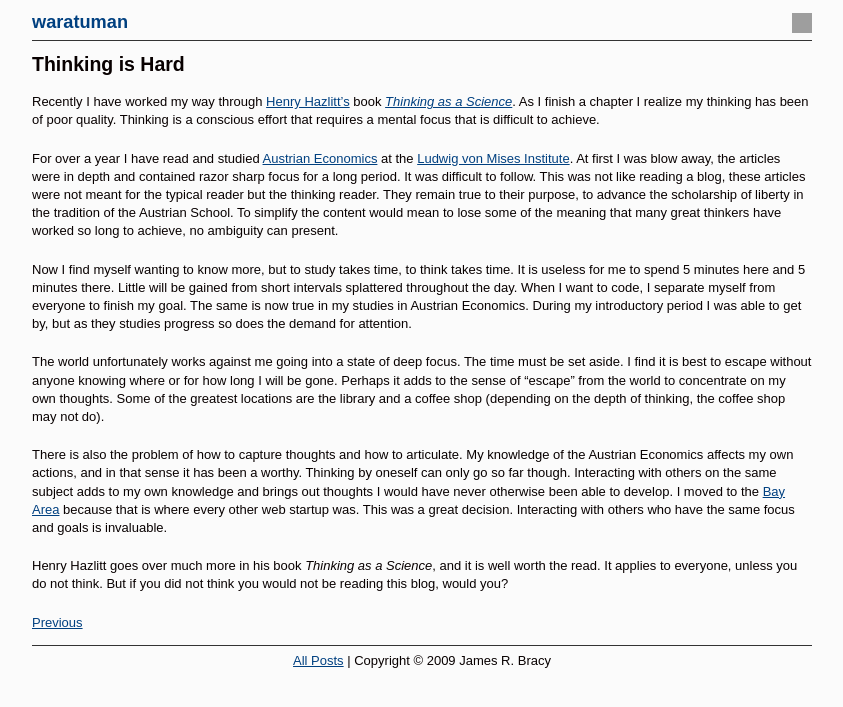
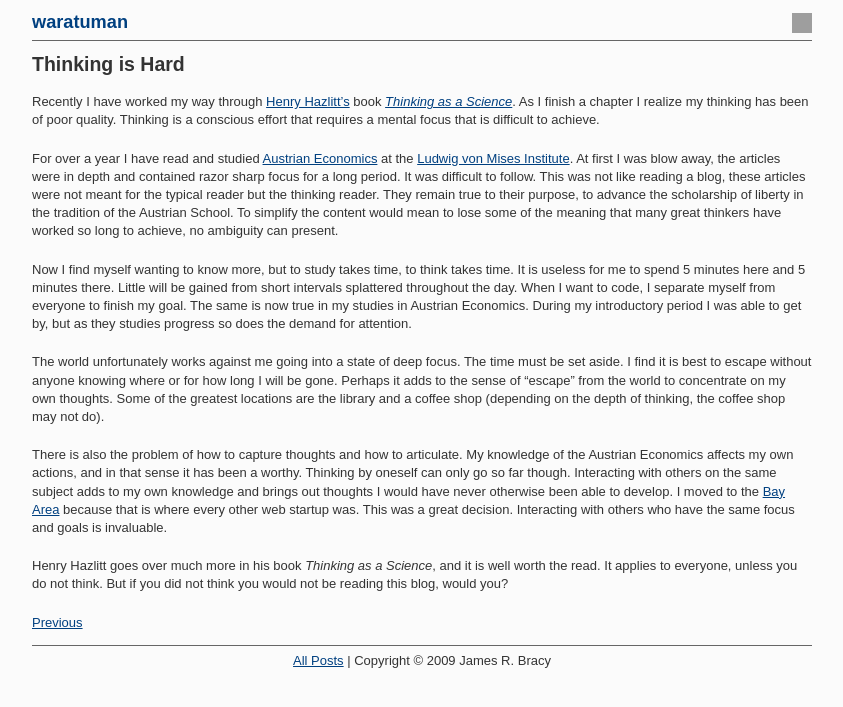
Before and after one commit to waratuman/waratuman.github.com, a Jekyll site: the page built from index.html, in a window 1280 px wide. Shown: the top 707 px of the page, without its empty margins (218-1061 px from the left). Built offline with Jekyll 4.4.1, drawn with Linux system fonts in a browser that asks for light colours; Markdown is read by kramdown in place of the engine named in the settings; the list of posts is cut into pages by our own code; grey boxes are pictures that could not be loaded.

Commit message:
Update to styles

```diff
--- a/resources/stylesheets/application.css
+++ b/resources/stylesheets/application.css
@@ -2,7 +2,7 @@
 body {
 	font-family: Arial, Helvetica, sans-serif;
 	background:#fbfbfb;
-	color:#080000; }
+	color: #333; }
 a {
 	color: #004080; }
 
@@ -21,7 +21,7 @@
 #header h1 {
 	display:block;
 	width:100%;
-	border-bottom:1px solid #333;
+	border-bottom:1px solid #666;
 	padding-bottom:.5em;
 	margin-bottom:.75em;
 	font-size: 1.4em; }
@@ -32,7 +32,7 @@
 	max-width:780px;
 	margin:1em auto;
 	padding-top: .5em;
-	border-top:1px solid #333;
+	border-top:1px solid #666;
 	text-align:center;
 	clear:both;
 	overflow:hidden; }
```
